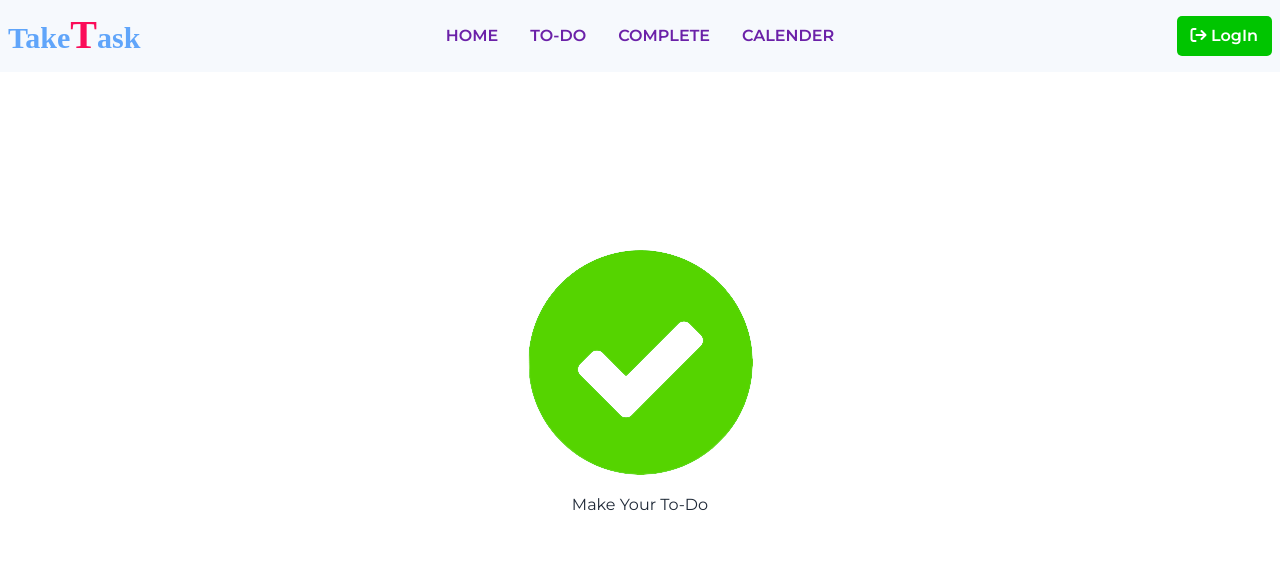
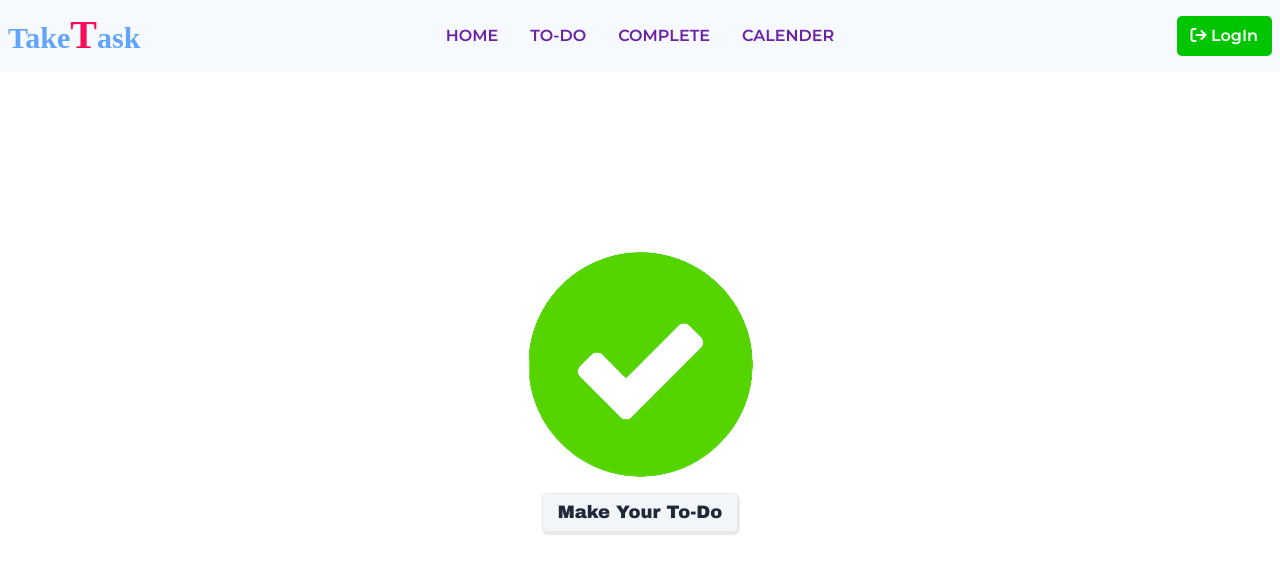
Before and after one commit to Sajalhowlader/to-do-task-clint, a React (Create React App) app: page / in a window 1280 px wide. Shown: the top 574 px of the page. Built offline with nearby package versions, Linux system fonts and the light colour scheme; a web font is replaced by a local one.

Commit message:
add protected

```diff
--- a/src/Assets/Css/Main.css
+++ b/src/Assets/Css/Main.css
@@ -38,5 +38,15 @@
   display: flex;
   align-items: center;
   flex-direction: column;
-  line-height: 60px;
 }
+.todo-title {
+  border: 1px solid #dbdada80;
+  font-size: 18px;
+  font-weight: bold;
+  font-family: arial black;
+  border-radius: 5px;
+  padding: 5px 15px;
+  margin-top: 16px;
+  background: #dde4e957;
+  box-shadow: 1px 2px 1px 1px #e1e0e0b3;
+}
--- a/src/Assets/Home/Home.js
+++ b/src/Assets/Home/Home.js
@@ -4,7 +4,7 @@ const Home = () => {
     <div className="home-container">
      <div className="img_title">
      <img src={toDo} alt="" />
-      <p className="todo-title">Make Your To-Do</p>
+      <button className="todo-title">Make Your To-Do</button>
      </div>
     </div>
   );
--- /dev/null
+++ b/src/Assets/Routes/Protected.js
@@ -0,0 +1,14 @@
+import { useAuthState } from "react-firebase-hooks/auth";
+import { Navigate, useLocation } from "react-router-dom";
+import auth from "../../firebase.init";
+
+const Protected = ({children}) => {
+    const [user] = useAuthState(auth)
+    let location = useLocation();
+    if (!user) {
+        return <Navigate to="/login" state={{ from: location }} replace />;
+    }
+    return children
+};
+
+export default Protected;
```
